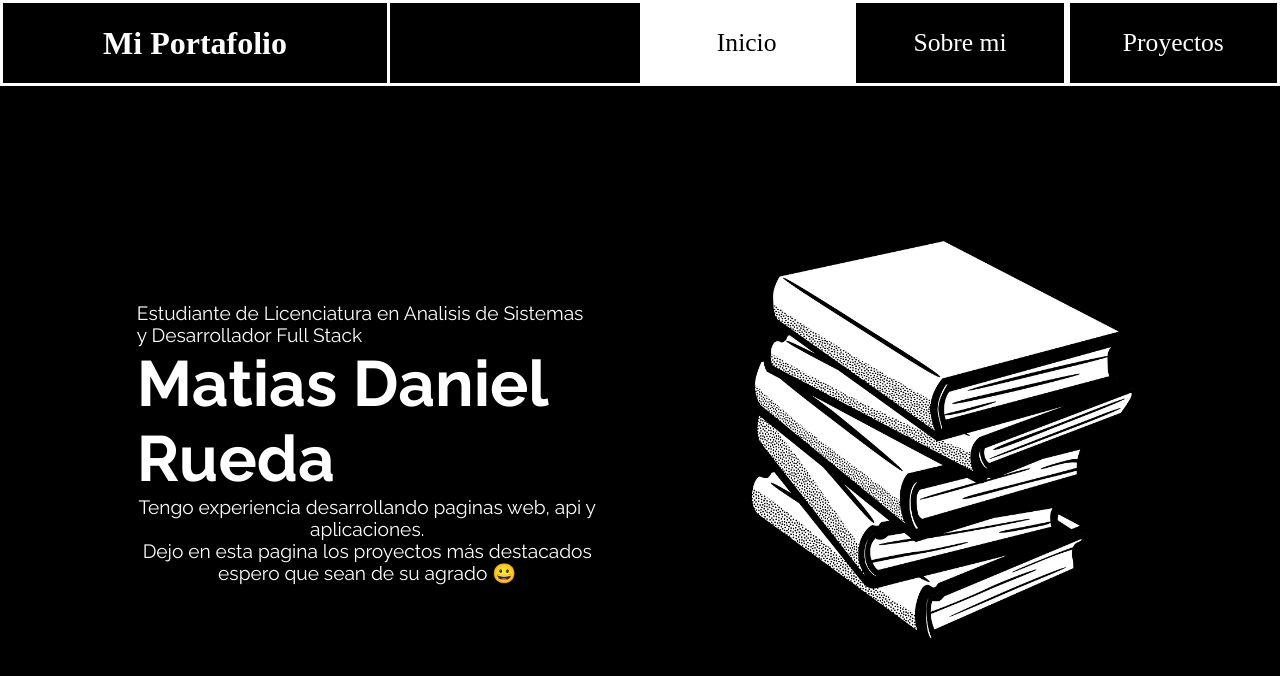
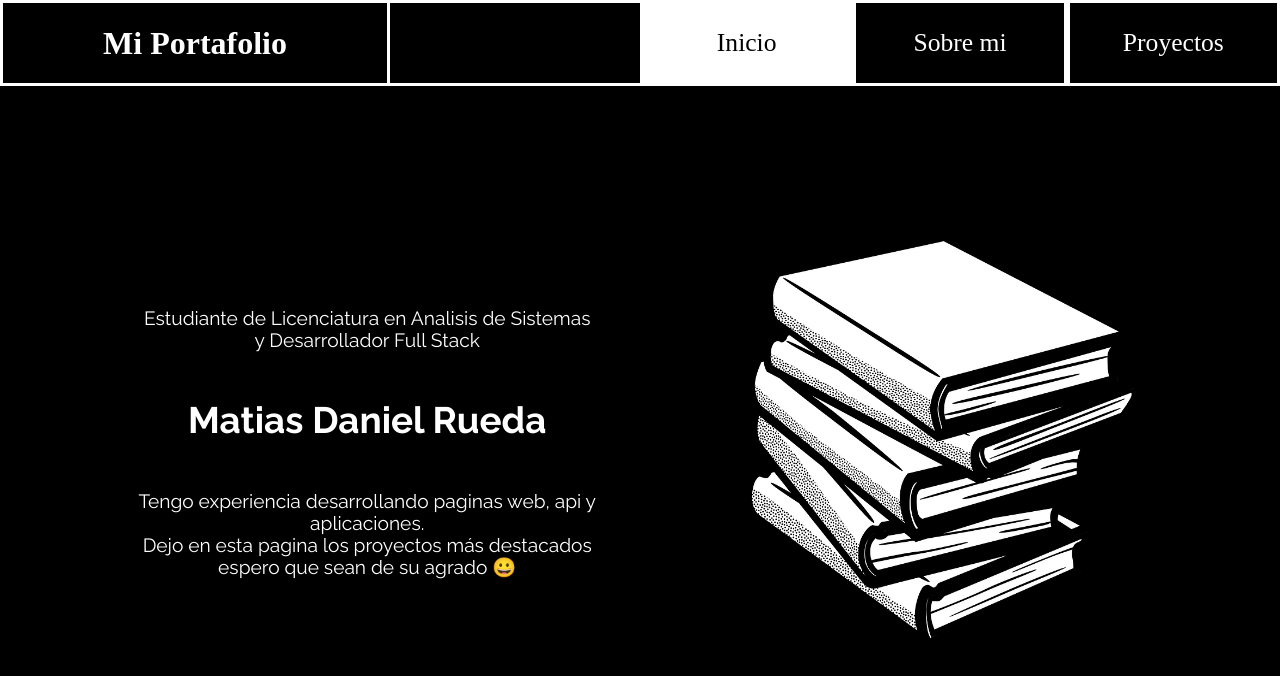
Before and after one commit to MatiasRueda/Portafolio, a Next.js app: page / in a window 1280 px wide. Shown: the top 676 px of the page. Built offline with nearby package versions, Linux system fonts and the light colour scheme.

Commit message:
Arreglo pequenios bugs

```diff
--- a/src/app/layout.tsx
+++ b/src/app/layout.tsx
@@ -8,7 +8,7 @@ export const metadata: Metadata = {
   icons: {
     icon: [
       {
-        url: "programacion.png"
+        url: "/programacion.png"
       }
     ]
   }
--- a/src/components/smart/SHerramientas.tsx
+++ b/src/components/smart/SHerramientas.tsx
@@ -1,5 +1,4 @@
 import { FRAMEWORK, LENGUAJE, OTROS, TEST } from "@/auxiliar/definiciones";
-import Image from "next/image";
 import { Fragment } from "react";
 
 export default function SHerramientas(props: { titulo: string, herramientas?: (LENGUAJE | FRAMEWORK | TEST | OTROS)[] }): JSX.Element | false {
@@ -8,7 +7,7 @@ export default function SHerramientas(props: { titulo: string, herramientas?: (L
       {props.herramientas && <div className="cont-herramientas">
                                <p>{props.titulo}</p>
                                <div className="cont-herramienta">
-                                {props.herramientas.map(herramienta => <Image key={herramienta}
+                                {props.herramientas.map(herramienta => <img key={herramienta}
                                                                             src={"/herramientas/"+ herramienta+".png"}
                                                                             alt={herramienta}
                                                                             title={herramienta}
--- a/src/components/smart/SListaHerramientas.tsx
+++ b/src/components/smart/SListaHerramientas.tsx
@@ -1,4 +1,3 @@
-import Image from "next/image";
 import { Fragment } from "react";
 
 export default function SListaHerramientas(props: { herramientas: string[] }): JSX.Element {
@@ -6,7 +5,7 @@ export default function SListaHerramientas(props: { herramientas: string[] }): J
     <Fragment>
       {Object.values(props.herramientas)
               .map(e =>
-                <Image key={e} alt={e} title={e}
+                <img key={e} alt={e} title={e}
                        src={"/herramientas/"+ e+".png"}
                        height={50} width={50}/>)}
     </Fragment>
--- a/src/styles/Inicio.css
+++ b/src/styles/Inicio.css
@@ -99,6 +99,7 @@ main {
 }
 
 .cont-bienvenida p {
+  text-align: center;
   font-size: 1.2em;
 }
 
@@ -119,8 +120,14 @@ main {
     height: 5rem;
 
   }
+
+  .cont-bienvenida {
+    height: 20rem;
+  }
+  .cont-bienvenida h1 {
+    font-size: 2.3em;
+  }
 }
-
 
 @media (max-width: 700px) {
   header {
@@ -165,6 +172,7 @@ main {
   }
 
   .cont-bienvenida {
+    height: 20rem;
     width: 100%;
     text-align: center;
   }
```
